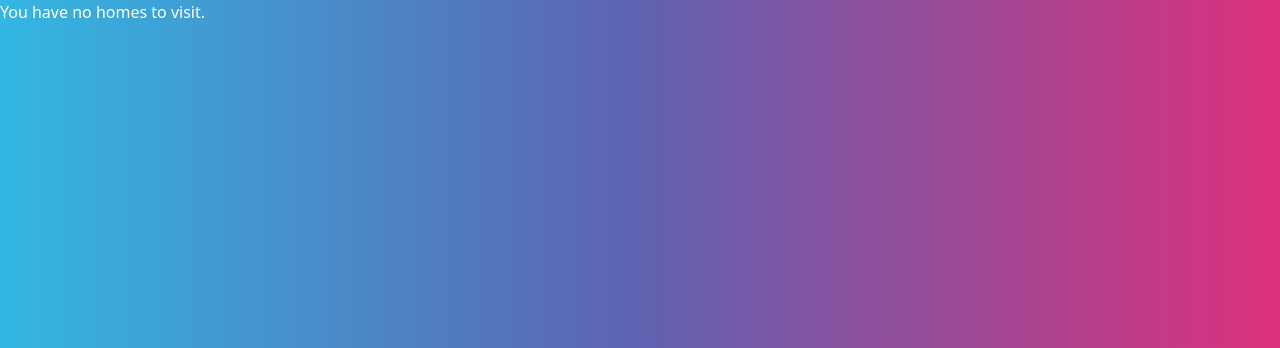
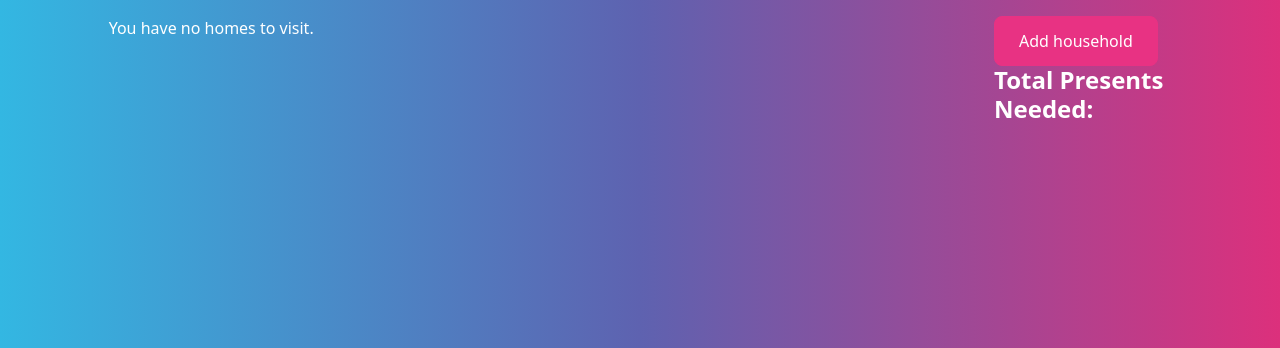
Before and after one commit to Will-WHyd/Reindeer-Radar, a Django app: page /journey/ in a window 1280 px wide. Shown: the part 72-420 px from the top of the page. Run offline with Django 4.2, Linux system fonts and the light colour scheme; data that the repository does not hold is empty; some libraries are stand-ins or nearby versions.

Commit message:
Added buttons, aligned them on the center

```diff
--- a/journey/templates/journey/list.html
+++ b/journey/templates/journey/list.html
@@ -4,13 +4,13 @@
 
 {% block content %}
 
-
 <div>
 
     <!-- Household List Column. -->
     <div class="row justify-content-center">
+        <div class="col-md-8 m-2">
             {% for household in households %}
-        <div class="col-md-10 mb-3">
+            <div class="col-md-12 mb-3">
                 <div class="card mb-10 household-item" data-id="{{ household.id }}">
                     <div class="row">
                         <div class="col-md-9 ">
@@ -23,10 +23,10 @@
 
                         <div class="col-md-3">
                             <button class="btn btn-primary" type="button" data-bs-toggle="collapse"
-                            data-bs-target="#collapse-{{household.id}}">More...</button>
+                                data-bs-target="#collapse-{{ household.id }}">More...</button>
                         </div>
 
-                    <div class="collapse" id="collapse-{{household.id}}">
+                        <div class="collapse" id="collapse-{{ household.id }}">
                             <div class="card-body">
                                 <hr>
 
@@ -43,6 +43,14 @@
             <p>You have no homes to visit.</p>
             {% endif %}
         </div>
+        <div class="col-md-2 mt-2 justify-content-start d-flex flex-column align-items-start">
+
+            <a class="btn btn-primary btn-block" href="#"> Add household</a>
+
+            <div class="align-self-end"><h4>Total Presents Needed:</h4></div>
+        </div>
+
+    </div>
 
 </div>
 
```
Lines whose indentation alone changed are shown as unchanged.
